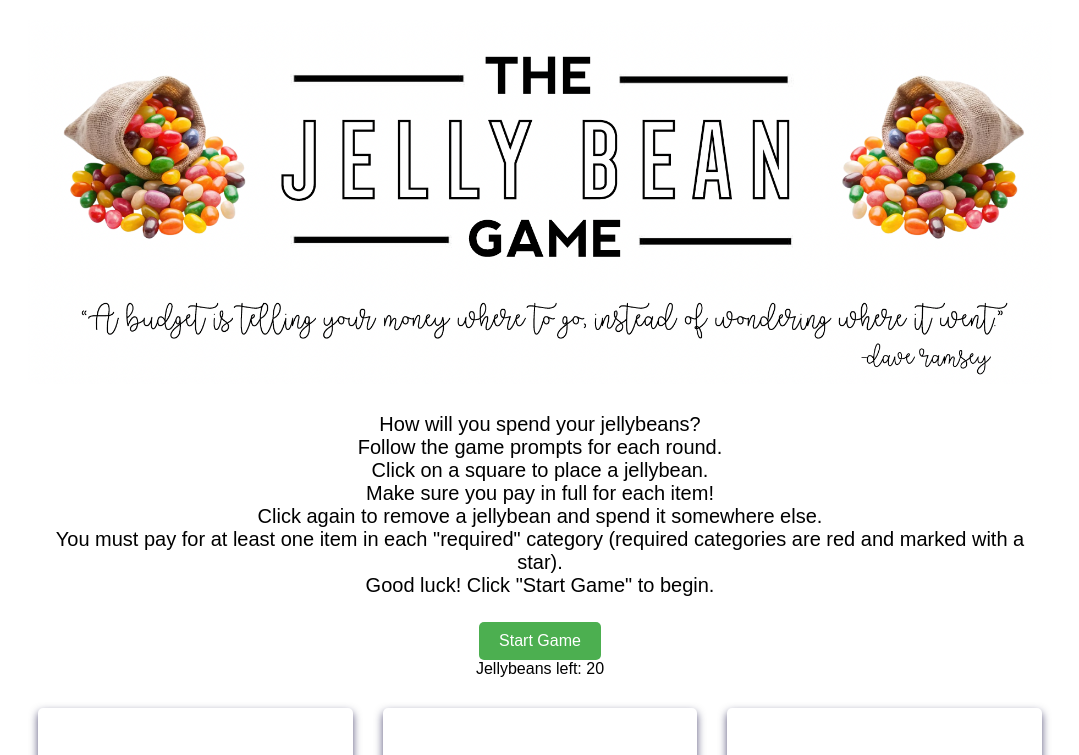
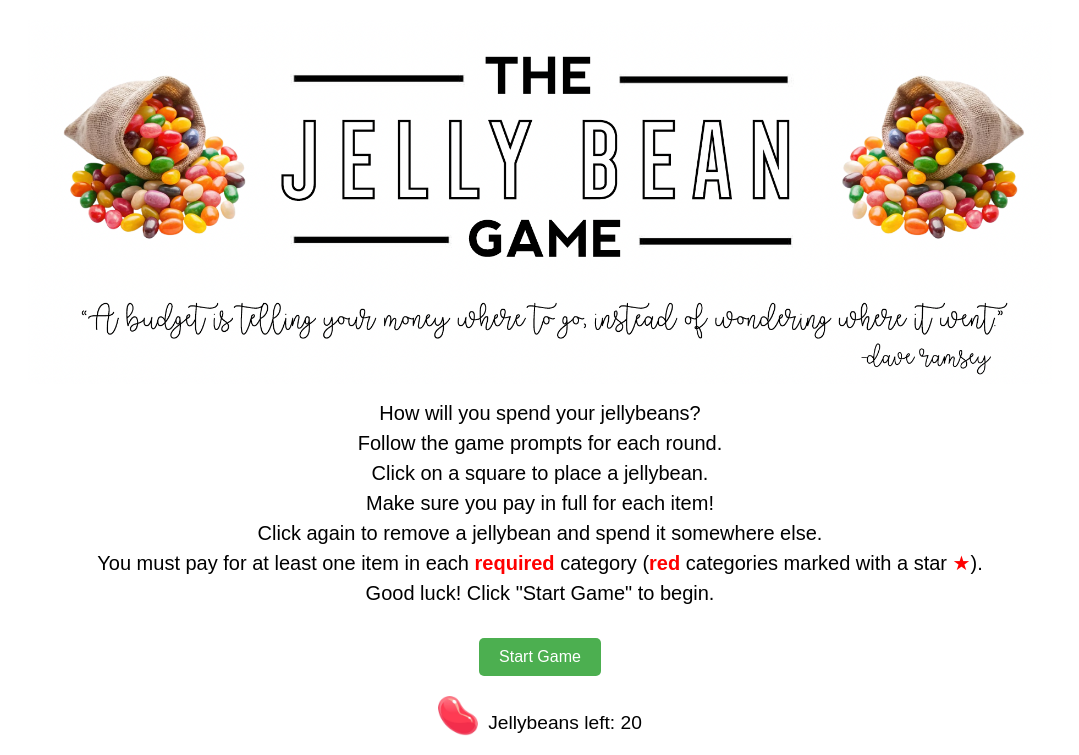
Before and after one commit to jessinaka21/jellybeangame, a website built with Parcel: page index.html in a window 1280 px wide. Shown: the top 755 px of the page, without its empty margins (100-1179 px from the left). Built offline with nearby package versions, Linux system fonts and the light colour scheme.

Commit message:
updated info section

```diff
--- a/index.html
+++ b/index.html
@@ -10,22 +10,26 @@
     <div class="container">
         <header>
             <img src="assets/jellybeantitle.png" width="100%">
-            <p id="info">How will you spend your jellybeans?<br>
-                Follow the game prompts for each round.<br>
-                Click on a square to place a jellybean.<br>
-                Make sure you pay in full for each item!<br>
-                Click again to remove a jellybean and spend it somewhere else.<br>
-                You must pay for at least one item in each "required" category (required categories are red and marked with a star).<br>
-                Good luck! Click "Start Game" to begin.</p>
+            <p class="info">How will you spend your jellybeans?</p>
+                <p class="info">Follow the game prompts for each round.</p>
+                <p class="info">Click on a square to place a jellybean.</p>
+                <p class="info">Make sure you pay in full for each item!</p>
+                <p class="info">Click again to remove a jellybean and spend it somewhere else.</p>
+                <p class="info">You must pay for at least one item in each <span style="color: red"><strong>required</strong></span>
+                    category (<span style="color: red"><strong>red</strong></span> categories marked with a star <span style="color: red">&#9733;</span>).</p>
+                <p class="info">Good luck! Click "Start Game" to begin.</p>
             <button id="start-game" class="btn btn-success">Start Game</button>
             <!-- Display for the number of jellybeans -->
-            <div id="jellybean-counter">Jellybeans left: 20</div>
+            <div class="counter-container">
+                <div id="jellybean"><img src="assets/red-bean.png" width="40px"/></div>
+                <div id="jellybean-counter">Jellybeans left: 20</div>
+            </div>
         </header>
 
         <main>
             <div class="gameboard">
                 <!-- 1. HOUSING & UTILITIES -->
-                <div class="category">
+                <div class="category required">
                     <h2 style="color: red">HOUSING & UTILITIES &#9733;</h2>
                     <div class="item">Live with relatives & share utilities</div>
                     <div class="squares-container">
@@ -42,7 +46,7 @@
                 </div>
 
                 <!-- 2. INSURANCE -->
-                <div class="category">
+                <div class="category required">
                     <h2 style="color: red">INSURANCE &#9733;</h2>
                     <div class="item">CAR: Liability Only</div>
                     <div class="squares-container">
@@ -134,7 +138,7 @@
                 </div>
 
                 <!-- 6. FURNITURE & HOUSEWARES -->
-                <div class="category">
+                <div class="category required">
                     <h2 style="color: red">FURNITURE & HOUSEWARES &#9733;</h2>
                     <div class="item">Use hand-me-downs from fam/friends</div>
                     <div class="squares-container">
@@ -201,7 +205,7 @@
                 </div>
 
                 <!-- 9. FOOD -->
-                <div class="category">
+                <div class="category required">
                     <h2 style="color: red">FOOD &#9733;</h2>
                     <div class="item">Eat at home, pack lunch, dinner out once per week</div>
                     <div class="squares-container">
@@ -218,7 +222,7 @@
                 </div>
 
                 <!-- 10. CLOTHES & LAUNDRY -->
-                <div class="category">
+                <div class="category required">
                     <h2 style="color: red">CLOTHES & LAUNDRY &#9733;</h2>
                     <div class="item">Wear what you have</div>
                     <div class="squares-container">
@@ -255,7 +259,7 @@
                 </div>
 
                 <!-- 11. TRANSPORTATION -->
-                <div class="category">
+                <div class="category required">
                     <h2 style="color: red">TRANSPORTATION &#9733;</h2>
                     <div class="item">Walk or Bike</div>
                     <div class="squares-container">
--- a/styles.css
+++ b/styles.css
@@ -3,17 +3,32 @@ body {
     background-color: white;
     margin: 0;
     padding: 0;
+    display: flex;
+    justify-content: center;
+    align-items: center;
 }
 
-#info {
+.info {
     font-family: Arial, sans-serif;
     font-size: 20px;
-    padding: 5px;
+    line-height: .5;
 }
 
 .container {
     width: 80%;
     margin: 0 auto;
+}
+
+.counter-container {
+    display: flex;
+    align-items: center;
+    justify-content: center;
+    gap: 10px;
+}
+
+#jellybean-counter {
+    font-size: 1.2em;
+    margin-top: 10px;
 }
 
 header {
@@ -23,11 +38,6 @@ header {
 
 header h1 {
     margin: 0;
-}
-
-#jellybean-count {
-    font-size: 1.2em;
-    margin-top: 10px;
 }
 
 main {
@@ -84,6 +94,7 @@ main {
 footer {
     text-align: center;
     margin: 20px 0;
+    font-size: small;
 }
 
 .btn {
@@ -91,12 +102,8 @@ footer {
     color: #fff;
     border: none;
     padding: 10px 20px;
-    margin: 0 5px;
+    margin: 20px 10px;
     font-size: 1em;
     border-radius: 5px;
     cursor: pointer;
 }
-
-.required {
-    color: red;
-}
```
